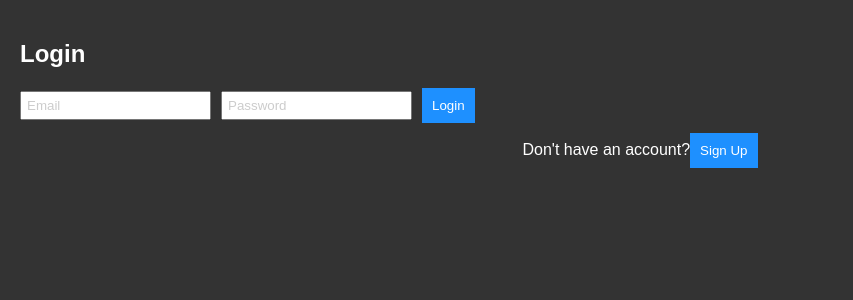
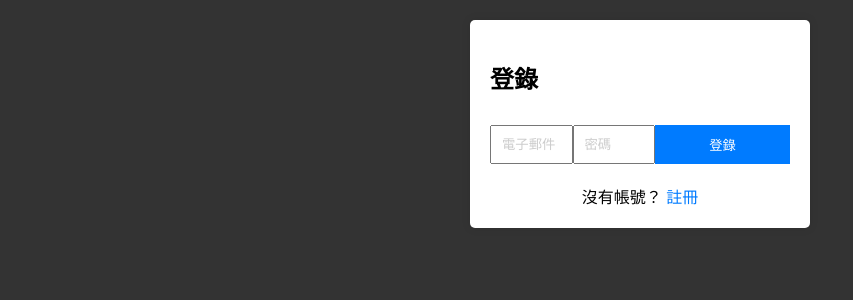
Before and after one commit to AndeTin/DataBaseApp, a React (Create React App) app in the folder DataBase/client/: page /login in a window 1280 px wide. Shown: the top 300 px of the page, without its empty margins (0-853 px from the left). Built offline with nearby package versions, Linux system fonts and the light colour scheme.

Commit message:
chore: Refactor login and signup forms, improve form structure and styling

```diff
--- a/DataBase/client/src/App.js
+++ b/DataBase/client/src/App.js
@@ -19,6 +19,10 @@ function App() {
     setShowSignUp(true);
   };
 
+  const switchToLogin = () => {
+    setShowSignUp(false);
+  };
+
   return (
     <Router>
       <div className="App">
@@ -30,7 +34,7 @@ function App() {
             path="/login"
             element={
               showSignUp ? (
-                <SignUp />
+                <SignUp switchToLogin={switchToLogin} />
               ) : (
                 <Login onLoginSuccess={handleLoginSuccess} switchToSignUp={switchToSignUp} />
               )
--- a/DataBase/client/src/Login.js
+++ b/DataBase/client/src/Login.js
@@ -1,50 +1,47 @@
 import React, { useState } from 'react';
-import './Login.css'; // Assuming you have a CSS file for styling
 
-function Login({ onLoginSuccess, switchToSignUp }) {
+const Login = ({ onLoginSuccess, switchToSignUp }) => {
   const [email, setEmail] = useState('');
   const [password, setPassword] = useState('');
 
-  const handleLogin = async () => {
-    const response = await fetch('http://localhost:4001/login', {
-      method: 'POST',
-      headers: {
-        'Content-Type': 'application/json'
-      },
-      body: JSON.stringify({ email, password })
+  const handleSubmit = (e) => {
+    e.preventDefault();
+    // Perform login validation and submission logic here
+    // For now, just log the form data to console
+    console.log({
+      email,
+      password
     });
-
-    const data = await response.json();
-
-    if (data.success) {
     onLoginSuccess();
-    } else {
-      alert(data.message || 'Login failed');
-    }
   };
 
   return (
-    <div className="login-container">
-      <h2>Login</h2>
+    <div className="container">
+      <h2>登錄</h2>
+      <form onSubmit={handleSubmit}>
+        <div>
           <input
             type="email"
-        placeholder="Email"
+            placeholder="電子郵件"
             value={email}
             onChange={(e) => setEmail(e.target.value)}
           />
+        </div>
+        <div>
           <input
             type="password"
-        placeholder="Password"
+            placeholder="密碼"
             value={password}
             onChange={(e) => setPassword(e.target.value)}
           />
-      <button onClick={handleLogin}>Login</button>
+        </div>
+        <button type="submit">登錄</button>
+      </form>
       <div className="switch">
-        <span>Don't have an account?</span>
-        <button onClick={switchToSignUp} className="switch-button">Sign Up</button>
+        沒有帳號？ <a href="javascript:void(0)" onClick={switchToSignUp}>註冊</a>
       </div>
     </div>
   );
-}
+};
 
 export default Login;
--- /dev/null
+++ b/DataBase/client/src/SignUp.css
@@ -0,0 +1,49 @@
+.container {
+    width: 100%;
+    max-width: 400px;
+    margin: 0 auto;
+    padding: 20px;
+    box-shadow: 0 0 10px rgba(0, 0, 0, 0.1);
+  }
+
+  .sign-up-form {
+    display: flex;
+    flex-direction: column;
+  }
+
+  .form-group {
+    margin-bottom: 15px;
+  }
+
+  .form-group input,
+  .form-group select {
+    width: 100%;
+    padding: 10px;
+    box-sizing: border-box;
+  }
+
+  button[type="submit"] {
+    padding: 10px;
+    background-color: #007bff;
+    color: white;
+    border: none;
+    cursor: pointer;
+  }
+
+  button[type="submit"]:hover {
+    background-color: #0056b3;
+  }
+
+  .switch {
+    margin-top: 20px;
+    text-align: center;
+  }
+
+  .switch a {
+    color: #007bff;
+    text-decoration: none;
+  }
+
+  .switch a:hover {
+    text-decoration: underline;
+  }
--- a/DataBase/client/src/SignUp.js
+++ b/DataBase/client/src/SignUp.js
@@ -1,6 +1,6 @@
 import React, { useState } from 'react';
 
-const SignUp = () => {
+const SignUp = ({ switchToLogin }) => {
   // Define state variables for form inputs
   const [firstName, setFirstName] = useState('');
   const [lastName, setLastName] = useState('');
@@ -22,12 +22,6 @@ const SignUp = () => {
       birthday,
       password
     });
-  };
-
-  // Function to switch to the login form
-  const switchToLogin = () => {
-    // Implement the logic to switch to the login form here
-    console.log('Switching to login form...');
   };
 
   return (
```
Lines whose indentation alone changed are shown as unchanged.
